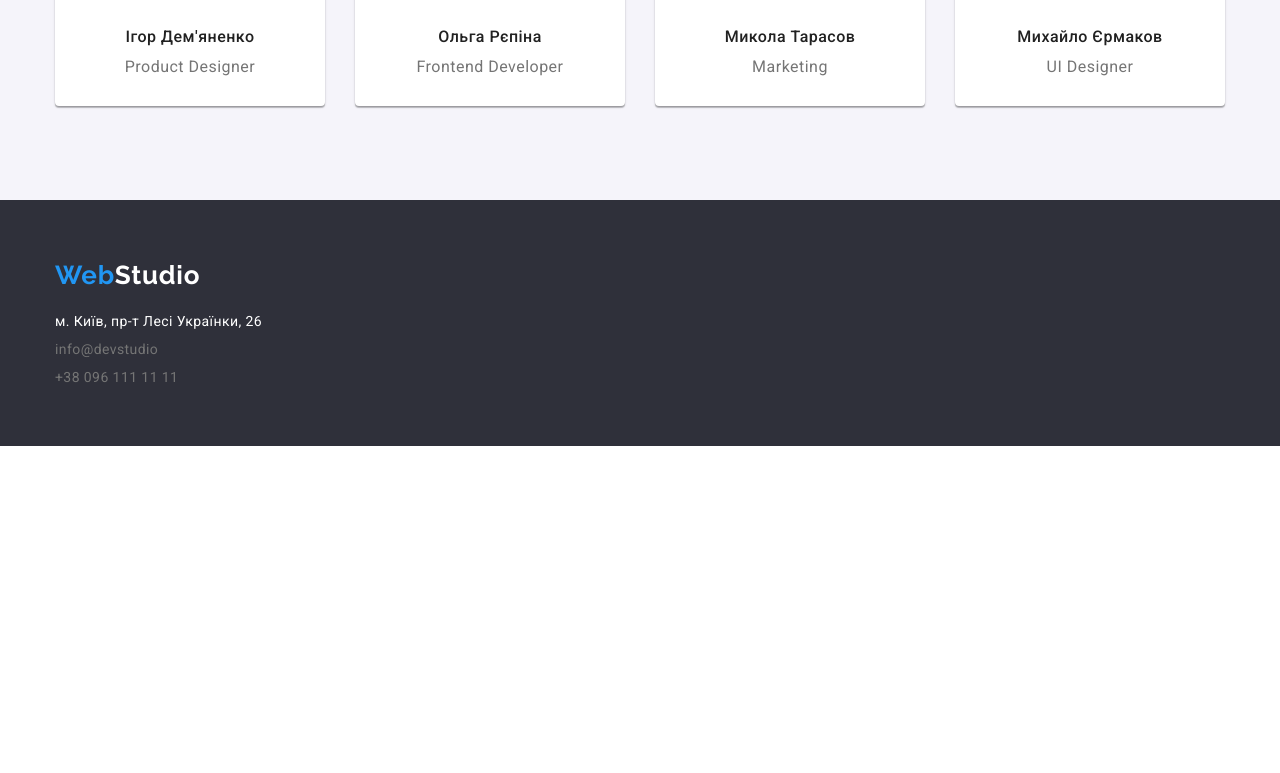
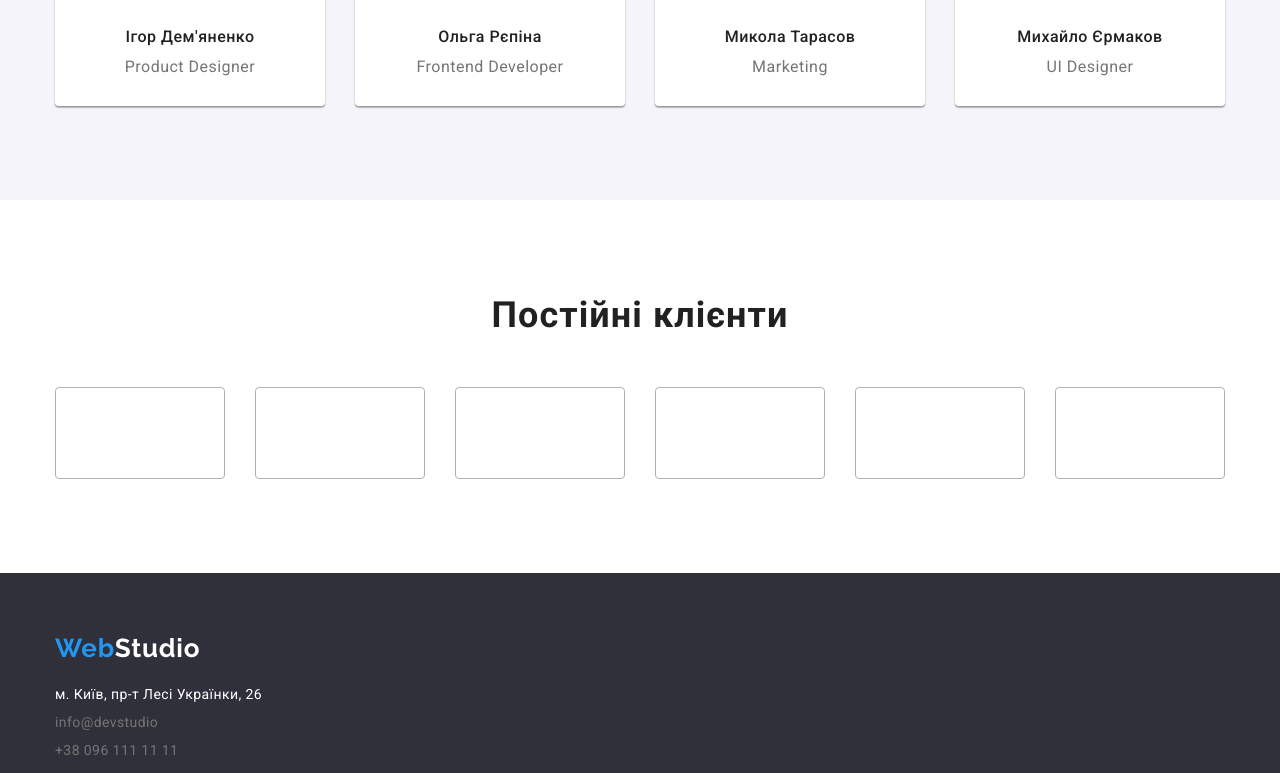
Before and after one commit to serhiistepashko/goit-markup-hw-04, a plain HTML site: page index.html in a window 1280 px wide. Shown: the part 1897-2670 px from the top of the page. Before the commit the page ends 2343 px from the top, so only its background shows below. Drawn offline with Linux system fonts and the light colour scheme.

Commit message:
created class for h2 with styles in it,  added file simbols-defs.svg(sprite)

```diff
--- a/css/styles.css
+++ b/css/styles.css
@@ -20,7 +20,8 @@
   --border-card-color: #eee;
   --main-font-family: "Roboto", sans-serif;
   --additional-font-family: "Raleway", sans-serif;
-  --bckgrnd-over-color: rgba(47, 48, 58, 0.4)
+  --bckgrnd-over-color: rgba(47, 48, 58, 0.4);
+  --icon-color: #afb1b8;
 }
 
 body {
@@ -42,6 +43,15 @@ h1, h2, h3, h4, h5, h6, p, ul {
 .changes-section {
   padding-top: 94px;
   padding-bottom: 94px;
+}
+
+/* стилі заголовку h2 */
+.second-lvl-title {
+  font-size: 36px;
+  line-height: 1.2;
+  letter-spacing: 0.03em;
+  text-align: center;
+  margin-bottom: 50px;
 }
 
 .container {
@@ -220,13 +230,13 @@ background-color: var(--btnhover-color);
 }
 
 /* заголовок h2 секції "what-we-do"(мейн) */
-.what-we-do-heading {
+/* .what-we-do-heading {
   font-size: 36px;
   line-height: 1.2;
   letter-spacing: 0.03em;
   text-align: center;
   margin-bottom: 50px;
-}
+} */
 
 /* список секції "what-we-do"(мейн) */
 .what-we-do-list {
@@ -241,13 +251,13 @@ background-color: var(--btnhover-color);
 }
 
 /* заголовок h2 секції "our-team" (мейн) */
-.our-team-heading {
+/* .our-team-heading {
   font-size: 36px;
   line-height: 1.2;
   letter-spacing: 0.03;
   text-align: center;
   margin-bottom: 50px;
-}
+} */
 
 /* список секції "our-team"(мейн) */
 .our-team-list {
@@ -284,6 +294,24 @@ background-color: var(--btnhover-color);
     line-height: 1.2;
     letter-spacing: 0.03em;
     color: var(--secondary-color);
+}
+
+/* секція з класом "regular-customers" */
+
+/* список секції "regular-customers" */
+.regular-customers-list {
+  display: flex;
+  gap: 30px;
+}
+
+/* елементи списк секції "regular-customers" */
+
+.regular-customers-item {
+  width: 170px;
+  height: 92px;
+  background-color: var(--bckgrnd-icon-color);
+  border: 1px solid var(--icon-color);
+  border-radius: 4px;
 }
 
 /* клас тегу footer */
--- a/index.html
+++ b/index.html
@@ -83,7 +83,7 @@
       </section>
       <section class="what-we-do changes-section">
         <div class="container">
-          <h2 class="what-we-do-heading">Чим ми займаємося</h2>
+          <h2 class="what-we-do-heading second-lvl-title">Чим ми займаємося</h2>
           <ul class="what-we-do-list">
             <li class="what-we-do-list-item">
               <img
@@ -111,7 +111,7 @@
       </section>
       <section class="our-team changes-section">
         <div class="container">
-          <h2 class="our-team-heading">Наша команда</h2>
+          <h2 class="our-team-heading second-lvl-title">Наша команда</h2>
           <ul class="our-team-list">
             <li class="our-team-list-item">
               <img
@@ -160,6 +160,19 @@
           </ul>
         </div>
       </section>
+      <section class="regular-customers changes-section">
+        <div class="container">
+          <h2 class="regular-customers-heading second-lvl-title">Постійні клієнти</h2>
+          <ul class="regular-customers-list">
+            <li class="regular-customers-item"></li>
+            <li class="regular-customers-item"></li>
+            <li class="regular-customers-item"></li>
+            <li class="regular-customers-item"></li>
+            <li class="regular-customers-item"></li>
+            <li class="regular-customers-item"></li>
+          </ul>
+        </div>
+      </section>
     </main>
     <footer class="page-footer">
       <div class="container">
```
Also changed, not shown: images/symbol-defs.svg (added).
